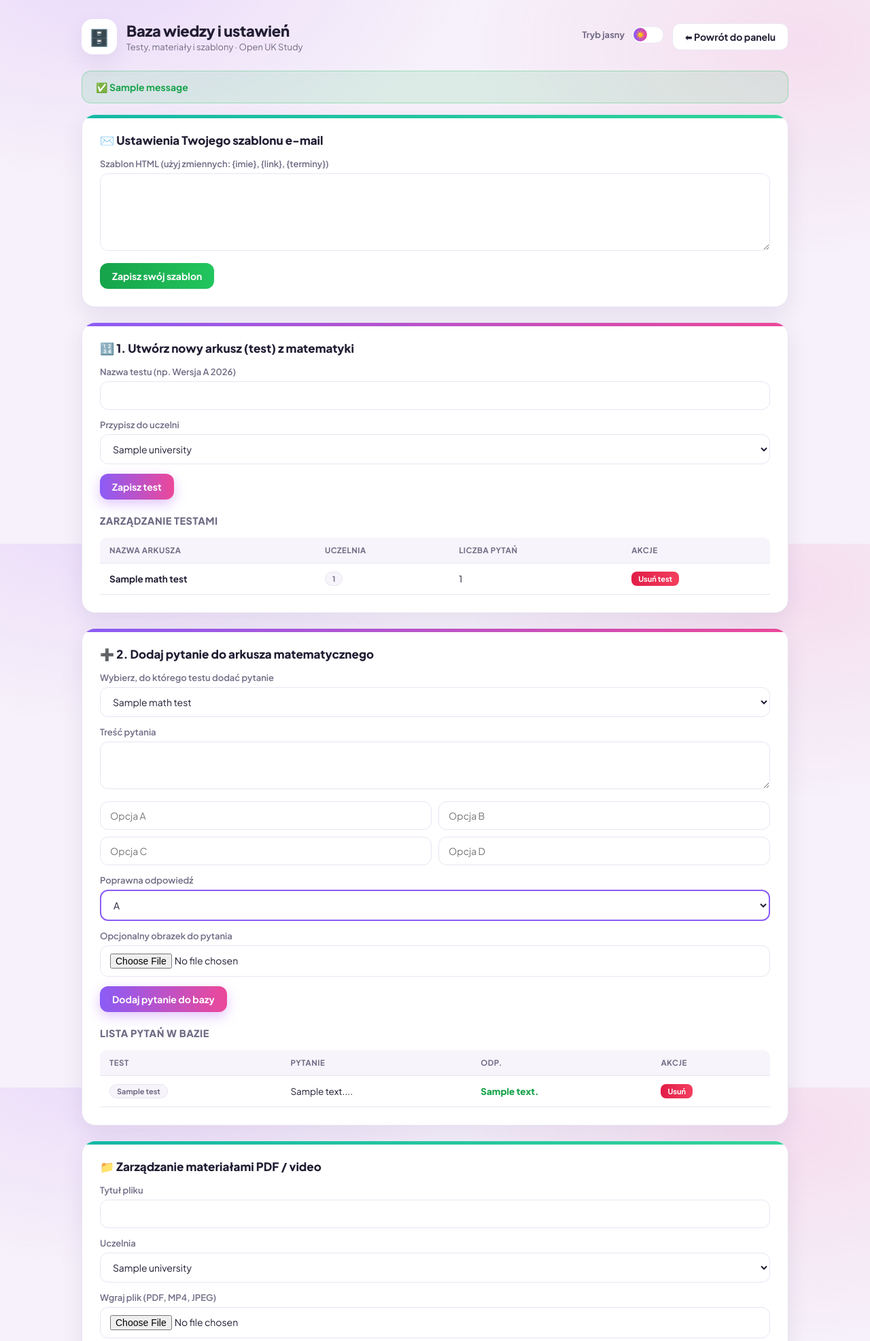
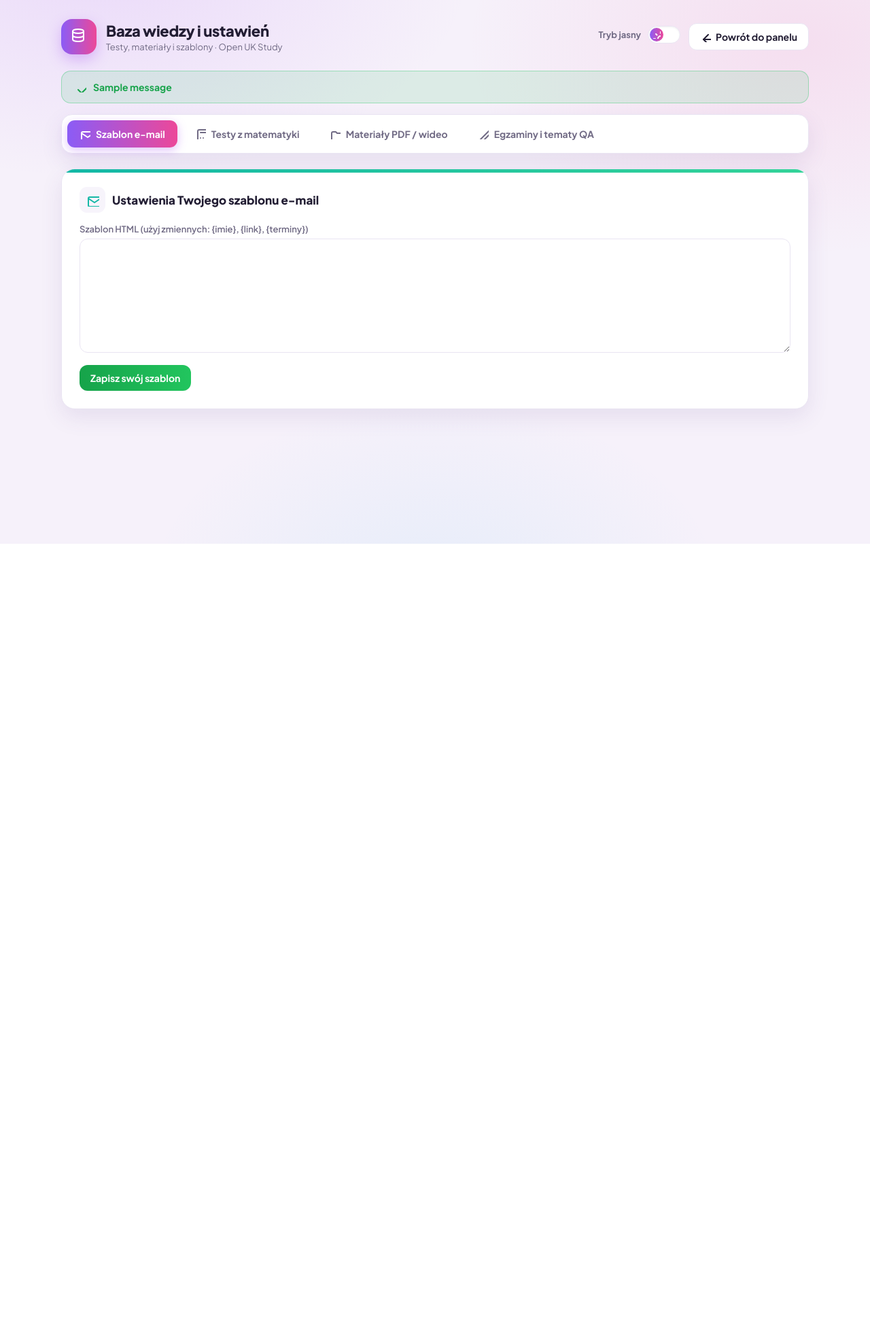
Before and after one commit to kubad0101-creator/rozprawki-app, a Python web app: template templates/panel_database.html in a window 1280 px wide. Shown: the top 1973 px of the page at 68% size. After the commit the page ends 800 px from the top, so only its background shows below. Run offline with Jinja, Linux system fonts and the light colour scheme; the template is opened without the code that fills it: most values are stand-ins (such as "Sample title", 1, 10 or a date in 2020); one stand-in notice (Sample message) is shown.

Commit message:
Update panel_database.html

```diff
--- a/templates/panel_database.html
+++ b/templates/panel_database.html
@@ -25,6 +25,7 @@
             --grad-teal:linear-gradient(90deg,#14b8a6,#34d399);
             --grad-red:linear-gradient(90deg,#f43f5e,#fb7185);
             --purple:#8b5cf6; --pink:#ec4899; --teal:#14b8a6; --danger:#e11d48; --success:#16a34a;
+            --icon:#8b5cf6;
         }
         [data-theme="dark"]{
             --bg:#121016;
@@ -33,6 +34,7 @@
                 radial-gradient(820px 520px at 92% 8%, rgba(236,72,153,.12), transparent 60%);
             --surface:#1c1823; --surface-2:#252030; --text:#f1edf8; --muted:#9c95b0;
             --border:#2e2939; --input-bg:#242030; --shadow:0 14px 36px rgba(0,0,0,.45);
+            --icon:#b794f6;
         }
         *{ box-sizing:border-box; }
         body{
@@ -41,14 +43,17 @@
             background-color:var(--bg); background-image:var(--bg-image); background-attachment:fixed;
             color:var(--text); min-height:100vh; transition:background-color .3s ease, color .3s ease;
         }
-        .wrap{ max-width:1040px; margin:0 auto; }
+        .wrap{ max-width:1100px; margin:0 auto; }
+        .ico{ width:20px; height:20px; flex-shrink:0; stroke:currentColor; stroke-width:2; fill:none; stroke-linecap:round; stroke-linejoin:round; }
+        .ico-sm{ width:16px; height:16px; }
 
         .topbar{ display:flex; justify-content:space-between; align-items:center; gap:16px; flex-wrap:wrap; margin-bottom:24px; }
         .brand{ display:flex; align-items:center; gap:14px; }
         .brand-logo{
-            width:52px; height:52px; border-radius:16px; background:var(--surface);
-            box-shadow:var(--shadow); display:flex; align-items:center; justify-content:center; font-size:24px;
+            width:52px; height:52px; border-radius:16px; background:var(--grad-main); color:#fff;
+            box-shadow:0 8px 20px rgba(168,85,247,.35); display:flex; align-items:center; justify-content:center;
         }
+        .brand-logo .ico{ width:26px; height:26px; }
         .brand h1{ margin:0; font-size:22px; font-weight:800; letter-spacing:-.3px; }
         .brand p{ margin:2px 0 0; font-size:13px; color:var(--muted); }
         .top-actions{ display:flex; align-items:center; gap:12px; flex-wrap:wrap; }
@@ -62,13 +67,13 @@
         }
         .theme-toggle .knob{
             position:absolute; top:2px; left:2px; width:20px; height:20px; border-radius:50%;
-            background:var(--grad-main); display:flex; align-items:center; justify-content:center;
-            font-size:11px; transition:left .25s ease;
+            background:var(--grad-main); display:flex; align-items:center; justify-content:center; color:#fff; transition:left .25s ease;
         }
+        .theme-toggle .knob .ico{ width:12px; height:12px; }
         .theme-toggle input:checked + .track .knob{ left:24px; }
 
         .btn{
-            display:inline-flex; align-items:center; gap:7px; padding:10px 18px; border:none; border-radius:12px;
+            display:inline-flex; align-items:center; gap:7px; padding:10px 16px; border:none; border-radius:12px;
             font-family:inherit; font-size:14px; font-weight:700; cursor:pointer; text-decoration:none;
             color:#fff; transition:transform .15s, opacity .15s;
         }
@@ -82,13 +87,41 @@
         .btn-sm{ padding:7px 12px; font-size:12.5px; border-radius:10px; }
         .btn-xs{ padding:4px 10px; font-size:11px; border-radius:8px; }
 
-        .card{
-            position:relative; background:var(--surface); border-radius:20px; box-shadow:var(--shadow);
-            border:1px solid var(--border); padding:26px; margin-bottom:22px; overflow:hidden;
+        .flash{
+            padding:14px 20px; border-radius:14px; font-weight:700; font-size:14px; margin-bottom:16px;
+            background:rgba(34,197,94,.12); color:var(--success); border:1px solid rgba(34,197,94,.35);
+            display:flex; align-items:center; gap:10px;
         }
-        .card::before{ content:''; position:absolute; top:0; left:0; right:0; height:5px; background:var(--card-accent, var(--grad-main)); }
-        .card h3{ margin:0 0 16px; font-size:17px; font-weight:800; display:flex; align-items:center; gap:10px; }
-        .card h4{ margin:22px 0 10px; font-size:14.5px; font-weight:800; color:var(--muted); text-transform:uppercase; letter-spacing:.5px; }
+
+        /* ===== Zakładki ===== */
+        .tabs-header{
+            display:flex; gap:8px; margin-bottom:22px; flex-wrap:wrap;
+            background:var(--surface); border:1px solid var(--border); border-radius:16px; padding:8px; box-shadow:var(--shadow);
+        }
+        .tab-btn{
+            display:inline-flex; align-items:center; gap:8px; padding:11px 18px; cursor:pointer; border:none;
+            background:transparent; font-family:inherit; font-size:14px; font-weight:700; color:var(--muted);
+            border-radius:11px; transition:background .2s, color .2s;
+        }
+        .tab-btn:hover{ background:var(--surface-2); color:var(--text); }
+        .tab-btn.active{ background:var(--grad-main); color:#fff; box-shadow:0 4px 14px rgba(168,85,247,.35); }
+        .tab-content{ display:none; }
+        .tab-content.active{ display:block; animation:fadeIn .3s; }
+        @keyframes fadeIn{ from{ opacity:0; transform:translateY(6px); } to{ opacity:1; transform:none; } }
+
+        /* ===== Sekcje / karty ===== */
+        .section-box{
+            position:relative; background:var(--surface); border:1px solid var(--border); border-radius:20px;
+            padding:26px; margin-bottom:22px; box-shadow:var(--shadow); overflow:hidden;
+        }
+        .section-box::before{ content:''; position:absolute; top:0; left:0; right:0; height:5px; background:var(--accent, var(--grad-main)); }
+        .section-box h3{ margin:0 0 16px; font-size:17px; font-weight:800; display:flex; align-items:center; gap:10px; }
+        .section-box h4{ margin:22px 0 10px; font-size:13px; font-weight:800; color:var(--muted); text-transform:uppercase; letter-spacing:.6px; }
+        .icon-sq{
+            width:38px; height:38px; border-radius:11px; background:var(--surface-2); color:var(--icon);
+            display:inline-flex; align-items:center; justify-content:center; flex-shrink:0;
+        }
+        .icon-sq .ico{ width:19px; height:19px; }
 
         label{ font-size:13px; font-weight:600; color:var(--muted); display:block; margin:0 0 6px; }
         .form-group{ margin-bottom:14px; }
@@ -107,8 +140,6 @@
             text-align:left; padding:11px 14px; font-size:11.5px; text-transform:uppercase; letter-spacing:.5px;
             color:var(--muted); background:var(--surface-2); border-bottom:1px solid var(--border);
         }
-        th:first-child{ border-top-left-radius:10px; }
-        th:last-child{ border-top-right-radius:10px; }
         td{ padding:12px 14px; border-bottom:1px solid var(--border); font-size:13.5px; vertical-align:middle; }
         tbody tr:hover{ background:var(--surface-2); }
         .badge{
@@ -116,22 +147,35 @@
             background:var(--surface-2); color:var(--muted); border:1px solid var(--border);
         }
         .ans-tag{ font-weight:800; color:var(--success); }
-        .flash{
-            padding:14px 20px; border-radius:14px; font-weight:700; font-size:14px; margin-bottom:16px;
-            background:rgba(34,197,94,.12); color:var(--success); border:1px solid rgba(34,197,94,.35);
-        }
         .hint{ font-size:12.5px; color:var(--muted); margin:6px 0 0; }
         form.inline{ display:inline; margin:0; }
     </style>
 </head>
 <body>
 
+<!-- ===== Ikony SVG ===== -->
+<svg width="0" height="0" style="position:absolute" aria-hidden="true">
+    <defs>
+        <g id="i-db"><ellipse cx="12" cy="5" rx="8" ry="3"/><path d="M4 5v6c0 1.7 3.6 3 8 3s8-1.3 8-3V5"/><path d="M4 11v6c0 1.7 3.6 3 8 3s8-1.3 8-3v-6"/></g>
+        <g id="i-back"><line x1="19" y1="12" x2="5" y2="12"/><polyline points="12 19 5 12 12 5"/></g>
+        <g id="i-sun"><circle cx="12" cy="12" r="4"/><line x1="12" y1="2" x2="12" y2="4"/><line x1="12" y1="20" x2="12" y2="22"/><line x1="2" y1="12" x2="4" y2="12"/><line x1="20" y1="12" x2="22" y2="12"/><line x1="5" y1="5" x2="6.5" y2="6.5"/><line x1="17.5" y1="17.5" x2="19" y2="19"/><line x1="5" y1="19" x2="6.5" y2="17.5"/><line x1="17.5" y1="6.5" x2="19" y2="5"/></g>
+        <g id="i-moon"><path d="M21 12.8A9 9 0 1 1 11.2 3a7 7 0 0 0 9.8 9.8Z"/></g>
+        <g id="i-mail"><rect x="3" y="5" width="18" height="14" rx="2"/><polyline points="3 7 12 13 21 7"/></g>
+        <g id="i-calc"><rect x="4" y="2" width="16" height="20" rx="2"/><line x1="8" y1="6" x2="16" y2="6"/><line x1="8" y1="14" x2="8" y2="14"/><line x1="12" y1="14" x2="12" y2="14"/><line x1="8" y1="18" x2="12" y2="18"/></g>
+        <g id="i-folder"><path d="M3 7a2 2 0 0 1 2-2h4l2 2h8a2 2 0 0 1 2 2v8a2 2 0 0 1-2 2H5a2 2 0 0 1-2-2Z"/></g>
+        <g id="i-pen"><path d="M12 20h9"/><path d="M16.5 3.5a2.1 2.1 0 0 1 3 3L7 19l-4 1 1-4Z"/></g>
+        <g id="i-plus"><line x1="12" y1="5" x2="12" y2="19"/><line x1="5" y1="12" x2="19" y2="12"/></g>
+        <g id="i-clip"><rect x="8" y="2" width="8" height="4" rx="1"/><path d="M8 4H6a2 2 0 0 0-2 2v14a2 2 0 0 0 2 2h12a2 2 0 0 0 2-2V6a2 2 0 0 0-2-2h-2"/></g>
+        <g id="i-check"><polyline points="20 6 9 17 4 12"/></g>
+    </defs>
+</svg>
+
 <div class="wrap">
 
     <!-- ===== NAGŁÓWEK ===== -->
     <div class="topbar">
         <div class="brand">
-            <div class="brand-logo">🗄️</div>
+            <div class="brand-logo"><svg class="ico"><use href="#i-db"/></svg></div>
             <div>
                 <h1>Baza wiedzy i ustawień</h1>
                 <p>Testy, materiały i szablony · Open UK Study</p>
@@ -141,32 +185,43 @@
             <label class="theme-toggle">
                 <span class="lbl" id="themeLabel">Tryb jasny</span>
                 <input type="checkbox" id="themeSwitch" onchange="toggleTheme(this.checked)">
-                <span class="track"><span class="knob" id="themeKnob">☀️</span></span>
+                <span class="track"><span class="knob" id="themeKnob"><svg class="ico"><use href="#i-sun"/></svg></span></span>
             </label>
-            <a href="/panel" class="btn btn-ghost">⬅ Powrót do panelu</a>
+            <a href="/panel" class="btn btn-ghost"><svg class="ico ico-sm"><use href="#i-back"/></svg> Powrót do panelu</a>
         </div>
     </div>
 
     {% with messages = get_flashed_messages(with_categories=true) %}
-      {% if messages %}{% for category, message in messages %}<div class="flash">✅ {{ message }}</div>{% endfor %}{% endif %}
+      {% if messages %}{% for category, message in messages %}<div class="flash"><svg class="ico ico-sm"><use href="#i-check"/></svg> {{ message }}</div>{% endfor %}{% endif %}
     {% endwith %}
 
-    <!-- ===== SZABLON E-MAIL ===== -->
-    <div class="card" style="--card-accent:var(--grad-teal);">
-        <h3>✉️ Ustawienia Twojego szablonu e-mail</h3>
+    <!-- ===== ZAKŁADKI ===== -->
+    <div class="tabs-header">
+        <button class="tab-btn active" onclick="openTab(event, 'tabSettings')"><svg class="ico ico-sm"><use href="#i-mail"/></svg> Szablon e-mail</button>
+        <button class="tab-btn" onclick="openTab(event, 'tabMath')"><svg class="ico ico-sm"><use href="#i-calc"/></svg> Testy z matematyki</button>
+        <button class="tab-btn" onclick="openTab(event, 'tabMaterials')"><svg class="ico ico-sm"><use href="#i-folder"/></svg> Materiały PDF / wideo</button>
+        <button class="tab-btn" onclick="openTab(event, 'tabQa')"><svg class="ico ico-sm"><use href="#i-pen"/></svg> Egzaminy i tematy QA</button>
+    </div>
+
+    <!-- ZAKŁADKA 1: SZABLON E-MAIL -->
+    <div id="tabSettings" class="tab-content active">
+        <div class="section-box" style="--accent:var(--grad-teal);">
+            <h3><span class="icon-sq" style="color:var(--teal);"><svg class="ico"><use href="#i-mail"/></svg></span> Ustawienia Twojego szablonu e-mail</h3>
             <form method="POST">
                 <input type="hidden" name="action" value="save_teacher_template">
                 <div class="form-group">
                     <label>Szablon HTML (użyj zmiennych: {imie}, {link}, {terminy})</label>
-                <textarea name="email_template" class="form-control" rows="5">{{ user.email_template or '' }}</textarea>
+                    <textarea name="email_template" class="form-control" rows="8">{{ user.email_template or '' }}</textarea>
                 </div>
                 <button type="submit" class="btn btn-green">Zapisz swój szablon</button>
             </form>
         </div>
+    </div>
 
-    <!-- ===== 1. ARKUSZE MATEMATYCZNE ===== -->
-    <div class="card" style="--card-accent:var(--grad-main);">
-        <h3>🔢 1. Utwórz nowy arkusz (test) z matematyki</h3>
+    <!-- ZAKŁADKA 2: MATEMATYKA -->
+    <div id="tabMath" class="tab-content">
+        <div class="section-box" style="--accent:var(--grad-main);">
+            <h3><span class="icon-sq"><svg class="ico"><use href="#i-calc"/></svg></span> 1. Utwórz nowy arkusz (test) z matematyki</h3>
             <form method="POST">
                 <input type="hidden" name="action" value="add_math_test">
                 <div class="form-group">
@@ -184,9 +239,7 @@
 
             <h4>Zarządzanie testami</h4>
             <table>
-            <thead>
-            <tr><th>Nazwa arkusza</th><th>Uczelnia</th><th>Liczba pytań</th><th>Akcje</th></tr>
-            </thead>
+                <thead><tr><th>Nazwa arkusza</th><th>Uczelnia</th><th>Liczba pytań</th><th>Akcje</th></tr></thead>
                 <tbody>
                 {% for t in math_tests %}
                 <tr>
@@ -206,9 +259,8 @@
             </table>
         </div>
 
-    <!-- ===== 2. PYTANIA MATEMATYCZNE ===== -->
-    <div class="card" style="--card-accent:var(--grad-main);">
-        <h3>➕ 2. Dodaj pytanie do arkusza matematycznego</h3>
+        <div class="section-box" style="--accent:var(--grad-main);">
+            <h3><span class="icon-sq"><svg class="ico"><use href="#i-plus"/></svg></span> 2. Dodaj pytanie do arkusza matematycznego</h3>
             <form method="POST" enctype="multipart/form-data">
                 <input type="hidden" name="action" value="add_math_q">
                 <div class="form-group">
@@ -217,10 +269,7 @@
                         {% for t in math_tests %}<option value="{{ t.id }}">{{ t.name }}</option>{% endfor %}
                     </select>
                 </div>
-            <div class="form-group">
-                <label>Treść pytania</label>
-                <textarea name="text" class="form-control" required></textarea>
-            </div>
+                <div class="form-group"><label>Treść pytania</label><textarea name="text" class="form-control" required></textarea></div>
                 <div class="opts-grid">
                     <input type="text" name="opt_a" class="form-control" placeholder="Opcja A" required>
                     <input type="text" name="opt_b" class="form-control" placeholder="Opcja B" required>
@@ -242,9 +291,7 @@
 
             <h4>Lista pytań w bazie</h4>
             <table>
-            <thead>
-            <tr><th>Test</th><th>Pytanie</th><th>Odp.</th><th>Akcje</th></tr>
-            </thead>
+                <thead><tr><th>Test</th><th>Pytanie</th><th>Odp.</th><th>Akcje</th></tr></thead>
                 <tbody>
                 {% for q in math_questions %}
                 <tr>
@@ -263,10 +310,12 @@
                 </tbody>
             </table>
         </div>
+    </div>
 
-    <!-- ===== MATERIAŁY ===== -->
-    <div class="card" style="--card-accent:var(--grad-teal);">
-        <h3>📁 Zarządzanie materiałami PDF / video</h3>
+    <!-- ZAKŁADKA 3: MATERIAŁY -->
+    <div id="tabMaterials" class="tab-content">
+        <div class="section-box" style="--accent:var(--grad-teal);">
+            <h3><span class="icon-sq" style="color:var(--teal);"><svg class="ico"><use href="#i-folder"/></svg></span> Zarządzanie materiałami PDF / wideo</h3>
             <form method="POST" enctype="multipart/form-data">
                 <input type="hidden" name="action" value="add_material">
                 <div class="form-group">
@@ -288,27 +337,21 @@
                 <button type="submit" class="btn btn-teal">Dodaj materiał</button>
             </form>
         </div>
+    </div>
 
-    <!-- ===== ROZPRAWKI QA ===== -->
-    <div class="card" style="--card-accent:var(--grad-main);">
-        <h3>✍️ Zarządzanie tematami rozprawek QA</h3>
+    <!-- ZAKŁADKA 4: QA -->
+    <div id="tabQa" class="tab-content">
+        <div class="section-box" style="--accent:var(--grad-main);">
+            <h3><span class="icon-sq"><svg class="ico"><use href="#i-pen"/></svg></span> Zarządzanie tematami rozprawek QA</h3>
             <form method="POST">
                 <input type="hidden" name="action" value="add_qa_topic">
-            <div class="form-group">
-                <label>Tytuł skrócony</label>
-                <input type="text" name="title" class="form-control" required>
-            </div>
-            <div class="form-group">
-                <label>Pełna treść eseju (prompt)</label>
-                <textarea name="topic_full" class="form-control" rows="3" required></textarea>
-            </div>
+                <div class="form-group"><label>Tytuł skrócony</label><input type="text" name="title" class="form-control" required></div>
+                <div class="form-group"><label>Pełna treść eseju (prompt)</label><textarea name="topic_full" class="form-control" rows="3" required></textarea></div>
                 <button type="submit" class="btn btn-grad">Dodaj temat treningowy</button>
             </form>
 
             <table>
-            <thead>
-            <tr><th>Tytuł</th><th>Treść</th><th>Akcja</th></tr>
-            </thead>
+                <thead><tr><th>Tytuł</th><th>Treść</th><th>Akcja</th></tr></thead>
                 <tbody>
                 {% for t in qa_topics %}
                 <tr>
@@ -327,25 +370,16 @@
             </table>
         </div>
 
-    <!-- ===== EGZAMIN QA ===== -->
-    <div class="card" style="--card-accent:var(--grad-red);">
-        <h3>📝 Pula pytań egzaminacyjnych (QA Exam)</h3>
+        <div class="section-box" style="--accent:var(--grad-red);">
+            <h3><span class="icon-sq" style="color:var(--danger);"><svg class="ico"><use href="#i-clip"/></svg></span> Pula pytań egzaminacyjnych (QA Exam)</h3>
             <form method="POST">
                 <input type="hidden" name="action" value="add_exam_topic">
-            <div class="form-group">
-                <label>Tytuł (np. Wersja A)</label>
-                <input type="text" name="title" class="form-control" required>
-            </div>
-            <div class="form-group">
-                <label>Treść egzaminu</label>
-                <textarea name="topic_full" class="form-control" rows="3" required></textarea>
-            </div>
+                <div class="form-group"><label>Tytuł (np. Wersja A)</label><input type="text" name="title" class="form-control" required></div>
+                <div class="form-group"><label>Treść egzaminu</label><textarea name="topic_full" class="form-control" rows="3" required></textarea></div>
                 <button type="submit" class="btn btn-green">Dodaj wersję egzaminu</button>
             </form>
             <table>
-            <thead>
-            <tr><th>Tytuł</th><th>Treść</th><th>Akcja</th></tr>
-            </thead>
+                <thead><tr><th>Tytuł</th><th>Treść</th><th>Akcja</th></tr></thead>
                 <tbody>
                 {% for t in exam_topics %}
                 <tr>
@@ -363,6 +397,7 @@
                 </tbody>
             </table>
         </div>
+    </div>
 
 </div>
 
@@ -374,7 +409,7 @@
         var lbl = document.getElementById('themeLabel');
         if (lbl) lbl.textContent = (t === 'dark') ? 'Tryb ciemny' : 'Tryb jasny';
         var knob = document.getElementById('themeKnob');
-        if (knob) knob.textContent = (t === 'dark') ? '🌙' : '☀️';
+        if (knob) knob.innerHTML = '<svg class="ico"><use href="#i-' + (t === 'dark' ? 'moon' : 'sun') + '"/></svg>';
     }
     function toggleTheme(isDark) {
         var t = isDark ? 'dark' : 'light';
@@ -383,7 +418,16 @@
         syncThemeUI();
     }
     document.addEventListener('DOMContentLoaded', syncThemeUI);
+
+    function openTab(evt, tabName) {
+        var i, tabcontent, tablinks;
+        tabcontent = document.getElementsByClassName("tab-content");
+        for (i = 0; i < tabcontent.length; i++) { tabcontent[i].classList.remove("active"); }
+        tablinks = document.getElementsByClassName("tab-btn");
+        for (i = 0; i < tablinks.length; i++) { tablinks[i].classList.remove("active"); }
+        document.getElementById(tabName).classList.add("active");
+        evt.currentTarget.classList.add("active");
+    }
 </script>
-
 </body>
 </html>
```
Lines whose indentation alone changed are shown as unchanged.
